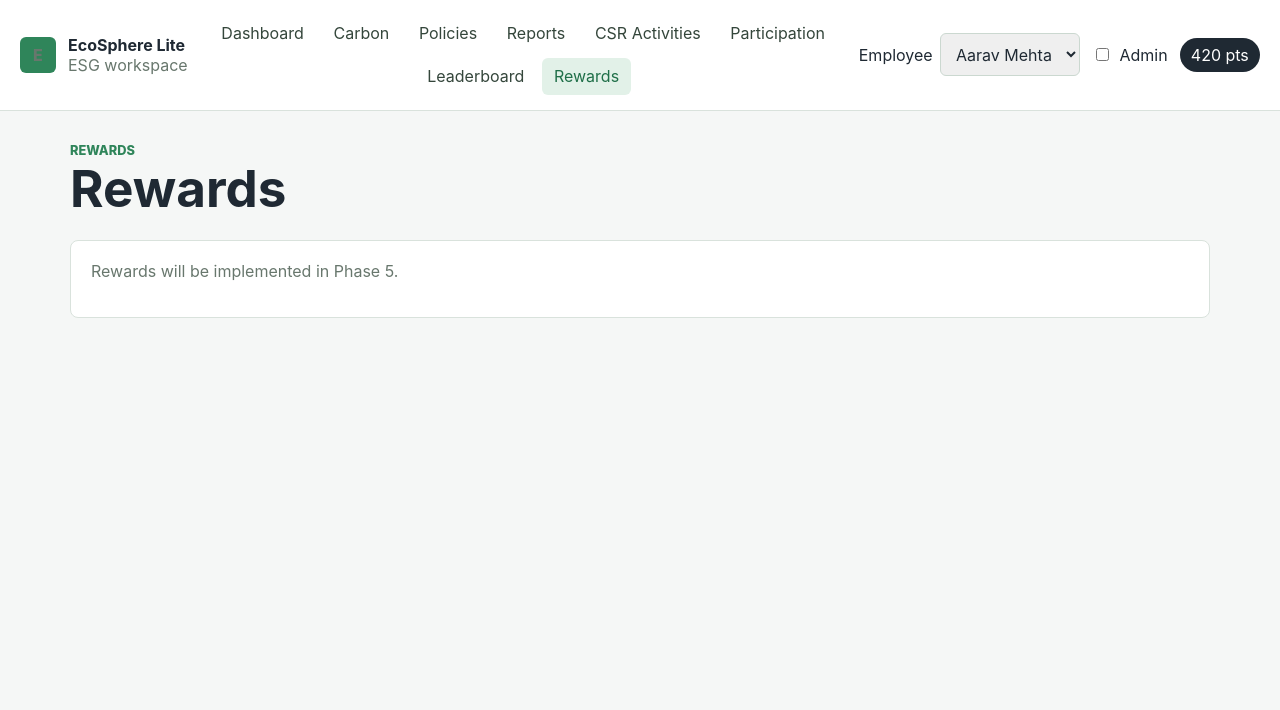
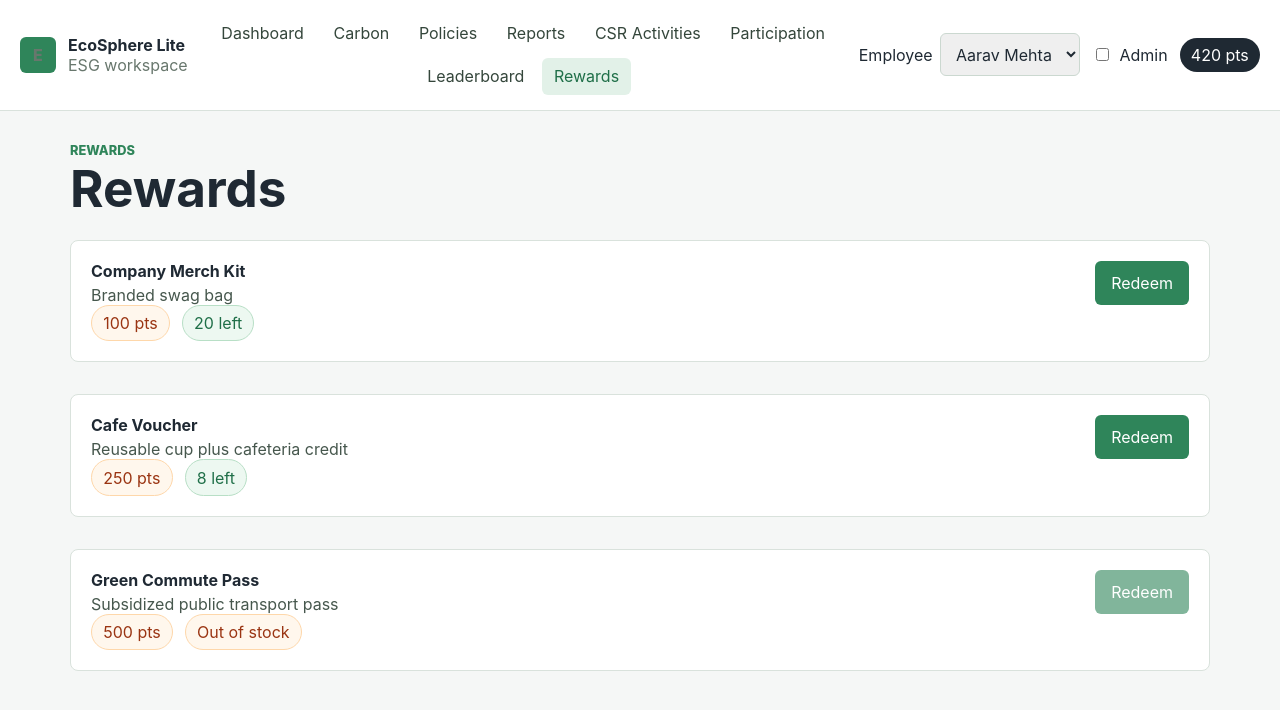
Before and after one commit to kiran-shor/odoo-hackathon-2026-Ecosphere-kiran-team, a React (Vite) app in the folder frontend/: page /rewards in a window 1280 px wide. Shown: the top 710 px of the page. Built offline with nearby package versions, Linux system fonts and the light colour scheme.

Commit message:
Implement person C rewards

```diff
--- /dev/null
+++ b/frontend/src/features/person-c/components/RedeemDialog.jsx
@@ -0,0 +1,34 @@
+export default function RedeemDialog({
+  reward,
+  employeePoints,
+  onCancel,
+  onConfirm,
+  submitting,
+}) {
+  if (!reward) return null;
+
+  const remainingPoints = Number(employeePoints ?? 0) - reward.pointsRequired;
+
+  return (
+    <section className="panel">
+      <div className="panel-heading">
+        <h2>Confirm Redemption</h2>
+        <p>{reward.name}</p>
+      </div>
+
+      <p>
+        Redeem this reward for {reward.pointsRequired} points? You will have{' '}
+        {remainingPoints} points left after the backend confirms the redemption.
+      </p>
+
+      <div className="policy-actions">
+        <button type="button" disabled={submitting} onClick={onConfirm}>
+          {submitting ? 'Redeeming...' : 'Confirm'}
+        </button>
+        <button type="button" disabled={submitting} onClick={onCancel}>
+          Cancel
+        </button>
+      </div>
+    </section>
+  );
+}
--- /dev/null
+++ b/frontend/src/features/person-c/components/RewardCard.jsx
@@ -0,0 +1,35 @@
+export default function RewardCard({
+  reward,
+  employeePoints,
+  onRedeem,
+  submitting,
+}) {
+  const cannotRedeem =
+    employeePoints === null ||
+    employeePoints === undefined ||
+    employeePoints < reward.pointsRequired ||
+    reward.stock === 0;
+
+  return (
+    <article className="panel policy-card">
+      <div>
+        <h2>{reward.name}</h2>
+        <p>{reward.description}</p>
+        <div className="policy-actions">
+          <span className="status-pill">{reward.pointsRequired} pts</span>
+          <span className={reward.stock === 0 ? 'status-pill' : 'status-pill complete'}>
+            {reward.stock === 0 ? 'Out of stock' : `${reward.stock} left`}
+          </span>
+        </div>
+      </div>
+
+      <button
+        type="button"
+        disabled={cannotRedeem || submitting}
+        onClick={() => onRedeem(reward)}
+      >
+        {submitting ? 'Redeeming...' : 'Redeem'}
+      </button>
+    </article>
+  );
+}
--- a/frontend/src/features/person-c/pages/Rewards.jsx
+++ b/frontend/src/features/person-c/pages/Rewards.jsx
@@ -1,4 +1,80 @@
+import { useEffect, useState } from 'react';
+import client from '../../../api/client';
+import { useUser } from '../../../context/UserContext';
+import LoadingState from '../../../components/LoadingState';
+import ErrorMessage from '../../../components/ErrorMessage';
+import RewardCard from '../components/RewardCard';
+import RedeemDialog from '../components/RedeemDialog';
+import { mockRewards } from '../mocks/data';
+
+function getErrorMessage(err) {
+  return err.response?.data?.message || 'Something went wrong';
+}
+
 export default function Rewards() {
+  const { currentEmployee, refreshCurrentEmployee } = useUser();
+  const [rewards, setRewards] = useState(mockRewards);
+  const [selectedReward, setSelectedReward] = useState(null);
+  const [loading, setLoading] = useState(true);
+  const [submittingId, setSubmittingId] = useState(null);
+  const [error, setError] = useState('');
+  const [success, setSuccess] = useState('');
+
+  async function loadRewards() {
+    const { data } = await client.get('/rewards');
+    setRewards(data);
+  }
+
+  useEffect(() => {
+    async function loadRewardsPage() {
+      setLoading(true);
+      setError('');
+
+      try {
+        await loadRewards();
+      } catch (err) {
+        setError(getErrorMessage(err));
+        setRewards(mockRewards);
+      } finally {
+        setLoading(false);
+      }
+    }
+
+    loadRewardsPage();
+  }, []);
+
+  function openRedeemDialog(reward) {
+    setSelectedReward(reward);
+    setError('');
+    setSuccess('');
+  }
+
+  async function confirmRedemption() {
+    if (!selectedReward || !currentEmployee) return;
+
+    setSubmittingId(selectedReward.id);
+    setError('');
+    setSuccess('');
+
+    try {
+      await client.post(`/rewards/${selectedReward.id}/redeem`, {
+        employeeId: Number(currentEmployee.id),
+      });
+      await refreshCurrentEmployee();
+      await loadRewards();
+      setSuccess(`${selectedReward.name} redeemed successfully`);
+      setSelectedReward(null);
+    } catch (err) {
+      setError(getErrorMessage(err));
+    } finally {
+      setSubmittingId(null);
+    }
+  }
+
+  if (loading) {
+    return <LoadingState label="Loading rewards..." />;
+  }
+
   return (
     <main className="page">
       <section className="page-header">
@@ -8,8 +84,38 @@ export default function Rewards() {
         </div>
       </section>
 
-      <section className="panel">
-        <p className="muted">Rewards will be implemented in Phase 5.</p>
+      <ErrorMessage message={error} />
+
+      {success && (
+        <p className="success-message" role="status">
+          {success}
+        </p>
+      )}
+
+      <RedeemDialog
+        employeePoints={currentEmployee?.points}
+        onCancel={() => setSelectedReward(null)}
+        onConfirm={confirmRedemption}
+        reward={selectedReward}
+        submitting={Boolean(submittingId)}
+      />
+
+      <section className="policy-list">
+        {rewards.length === 0 ? (
+          <section className="panel">
+            <p className="empty-state">No active rewards available yet.</p>
+          </section>
+        ) : (
+          rewards.map((reward) => (
+            <RewardCard
+              employeePoints={currentEmployee?.points}
+              key={reward.id}
+              onRedeem={openRedeemDialog}
+              reward={reward}
+              submitting={submittingId === reward.id}
+            />
+          ))
+        )}
       </section>
     </main>
   );
```
